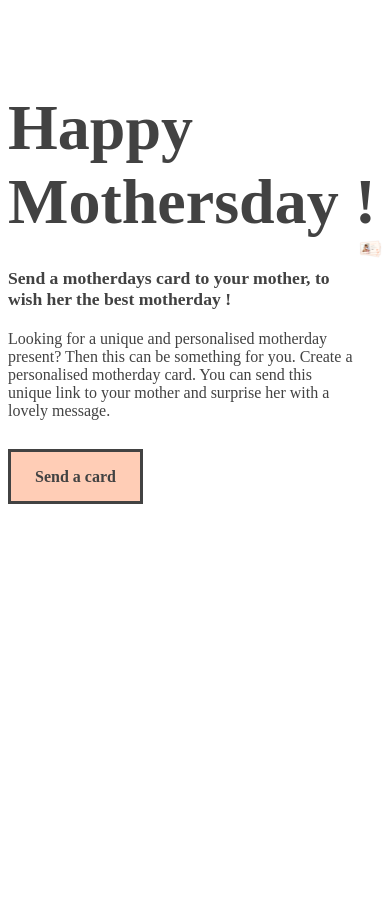
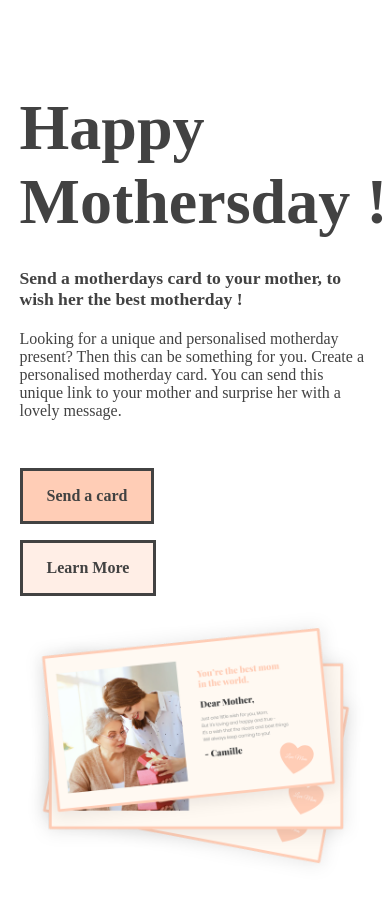
Before and after one commit to ralphbourgoo/dev4-makeitpersonal, a Next.js app: page / in a window 390 px wide. Shown: the top 902 px of the page. Before the commit the page ends 844 px from the top, so only its background shows below. Built offline with nearby package versions, Linux system fonts and the light colour scheme.

Commit message:
Responsive Home Page

```diff
--- a/pages/index.js
+++ b/pages/index.js
@@ -9,8 +9,9 @@ export default function Home() {
         <h1 className={styles.home_title}>Happy Mothersday ! </h1>
         <p className={styles.home_sub}>Send a motherdays card to your mother, to wish her the best motherday !</p>
         <p className={styles.text}>Looking for a unique and personalised motherday present? Then this can be something for you. Create a personalised motherday card. You can send this unique link to your mother and surprise her with a lovely message.  </p>
-        <div>
+        <div className={styles.button_wrapper}>
           <Link href="/form"><a className={styles.home_button}>Send a card</a></Link>
+          <Link href="/form"><a className={styles.home2_button}>Learn More</a></Link>
         </div>
       </div>
       <div className={styles.home_img}>
--- a/styles/Home.module.css
+++ b/styles/Home.module.css
@@ -5,7 +5,9 @@
     margin-top: 3rem;
     margin-bottom: 3rem;
     max-width: 90rem;
-    margin: 3rem auto;
+    margin-left: auto;
+    margin-right: auto;
+    width: 90vw;
 }
 
 .home_header {
@@ -65,3 +67,44 @@
     color: #424242;
     background-color: #FFEEE6;
 }
+
+.home2_button {
+    background-color: #FFEEE6;
+    color: #424242;
+    font-family: 'Poppins';
+    font-size: 1rem;
+    font-weight: 600;
+    padding: 1rem 1.5rem;
+    text-decoration: none;
+    border: .2rem solid #424242;
+    transition: .5s;
+    margin-left: 1rem;
+}
+
+.home2_button:hover {
+    color: #424242;
+    background-color: #FFCDB6 ;
+}
+
+@media (max-width: 990px) {
+  .home_container {
+    flex-direction: column;
+  }
+
+  .home_img {
+    margin-bottom: 0.01rem;
+  }
+}
+
+@media (max-width: 400px) {
+  .button_wrapper {
+      display: flex;
+      flex-direction: column;
+      align-items: flex-start;
+  }
+
+  .home2_button {
+      margin-left: unset;
+      margin-top: 1rem;
+  }
+}
```
